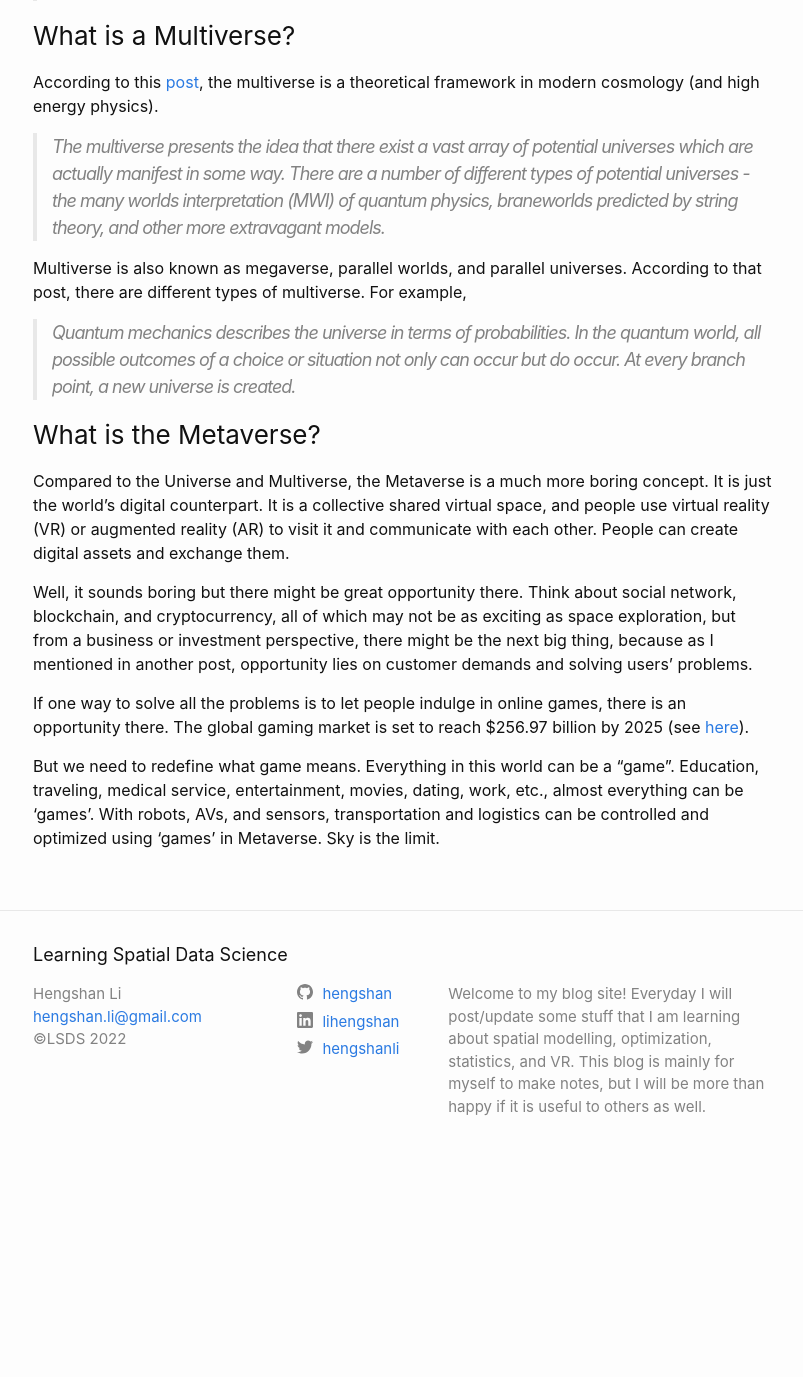
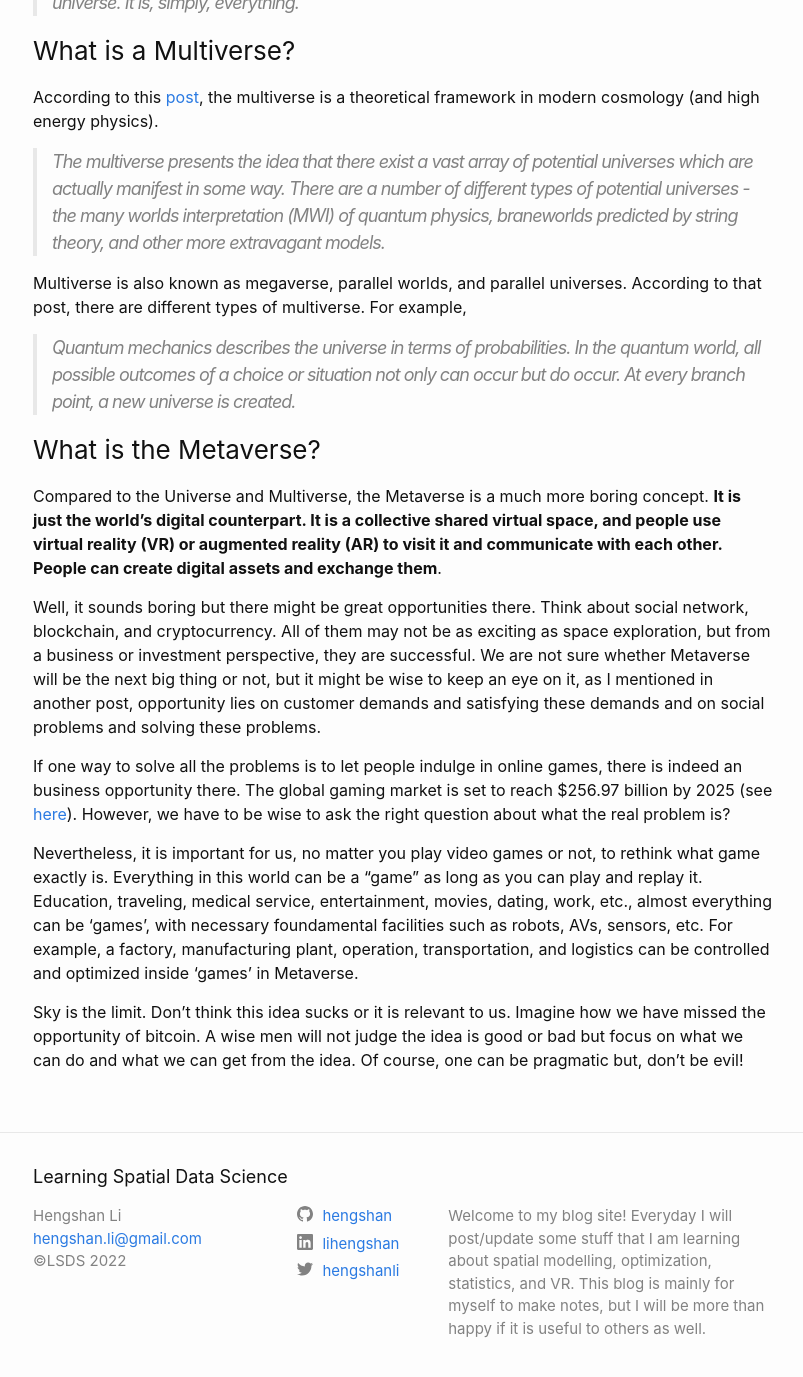
Before and after one commit to hengshan/hengshan.github.io, a Jekyll site: the page built from blog-spatial-metaverse/_posts/2021-12-31-my-first-spatial-metaverse-blog.markdown, in a window 1280 px wide and 1400 px high, scrolled down 902 px. Shown: the top 1377 px of the window, without its empty margins (237-1040 px from the left). Built offline with Jekyll 4.4.1, drawn with Linux system fonts in a browser that asks for light colours; before the commit the page ends 2080 px from its top, so only the background shows below that; some of the changed text lies outside the part shown.

```diff
--- a/blog-spatial-metaverse/_posts/2021-12-31-my-first-spatial-metaverse-blog.markdown
+++ b/blog-spatial-metaverse/_posts/2021-12-31-my-first-spatial-metaverse-blog.markdown
@@ -5,9 +5,12 @@
 category: Metaverse
 ---
 
+
 2021 is an important year to me. This is the last blog of 2021 and might be the first one of 2022 as well if I did not finish it before midnight. This blog is about Metaverse.
 
-Everyone should have heard about the Metaverse in 2021. ALthough I have been working on some virtual reality (VR) projects, I have no idea what Metaverse exactly is, so I did some research.
+Everyone should have heard about the Metaverse in 2021. Although I have been working on some virtual reality (VR) projects, I have no idea what Metaverse exactly is, so I did some research.
+
+Go directly to: [what is the Metaverse?](#what-is-the-metaverse)
 
 > Imagination is everything. It is the preview of life's coming attractions. -Albert Einstein
 
@@ -32,11 +35,14 @@
 >Quantum mechanics describes the universe in terms of probabilities. In the quantum world, all possible outcomes of a choice or situation not only can occur but do occur. At every branch point, a new universe is created.
 
 ### What is the Metaverse?
-Compared to the Universe and Multiverse, the Metaverse is a much more boring concept. It is just the world’s digital counterpart. It is a collective shared virtual space, and people use virtual reality (VR) or augmented reality (AR) to visit it and communicate with each other.
-People can create digital assets and exchange them.
+Compared to the Universe and Multiverse, the Metaverse is a much more boring concept. **It is just the world’s digital counterpart. It is a collective shared virtual space, and people use virtual reality (VR) or augmented reality (AR) to visit it and communicate with each other.
+People can create digital assets and exchange them**.
 
-Well, it sounds boring but there might be great opportunity there. Think about social network, blockchain, and cryptocurrency, all of which may not be as exciting as space exploration, but from a business or investment perspective, there might be the next big thing, because as I mentioned in another post, opportunity lies on customer demands and solving users' problems.
+Well, it sounds boring but there might be great opportunities there. Think about social network, blockchain, and cryptocurrency. All of them may not be as exciting as space exploration, but from a business or investment perspective, they are successful. We are not sure whether Metaverse will be the next big thing or not, but it might be wise to keep an eye on it, as I mentioned in another post, opportunity lies on customer demands and satisfying these demands and on social problems and solving these problems.
 
-If one way to solve all the problems is to let people indulge in online games, there is an opportunity there. The global gaming market is set to reach $256.97 billion by 2025 (see [here](https://techjury.net/blog/gaming-industry-worth){:target="_blank"}).
+If one way to solve all the problems is to let people indulge in online games, there is indeed an business opportunity there. The global gaming market is set to reach $256.97 billion by 2025 (see [here](https://techjury.net/blog/gaming-industry-worth){:target="_blank"}). However, we have to be wise to ask the right question about what the real problem is?
 
-But we need to redefine what game means. Everything in this world can be a "game". Education, traveling, medical service, entertainment, movies, dating, work, etc., almost everything can be 'games'. With robots, AVs, and sensors, transportation and logistics can be controlled and optimized using 'games' in Metaverse. Sky is the limit.
+Nevertheless, it is important for us, no matter you play video games or not, to rethink what game exactly is. Everything in this world can be a "game" as long as you can play and replay it. Education, traveling, medical service, entertainment, movies, dating, work, etc., almost everything can be 'games', with necessary foundamental facilities such as robots, AVs, sensors, etc. For example, a factory, manufacturing plant, operation, transportation, and logistics can be controlled and optimized inside 'games' in Metaverse.
+
+Sky is the limit. Don't think this idea sucks or it is relevant to us.
+Imagine how we have missed the opportunity of bitcoin. A wise men will not judge the idea is good or bad but focus on what we can do and what we can get from the idea. Of course, one can be pragmatic but, don't be evil!
--- a/blog-spatial-modelling/_posts/2021-12-20-why-is-spatial-modelling-important.markdown
+++ b/blog-spatial-modelling/_posts/2021-12-20-why-is-spatial-modelling-important.markdown
@@ -61,7 +61,7 @@
 [spatial trends in united states tornado frequency](https://www.nature.com/articles/s41612-018-0048-2), and [Spatial Redistribution of U.S. Tornado Activity between 1954 and 2013
 ](https://journals.ametsoc.org/view/journals/apme/55/8/jamc-d-15-0342.1.xml).
 
-Of course, spatial modelling has many applications other than meteorology. Actually, spatial modeling such as smoothing and interpolation have "immense use in everything from anthropology to zoology and all the “ologies” in-between". If we all agree that science is important for sustainable development, spatial modeling plays a fundamental role in these sciences.
+Of course, spatial modelling has many applications other than meteorology. Actually, spatial modeling such as smoothing and interpolation have "immense use in everything from anthropology to zoology and all the 'ologies' in-between". If we all agree that science is important for sustainable development, spatial modeling plays a fundamental role in these sciences.
 
 ---
 <br/>
```
Also changed, not shown: blog-spatial-modelling/_posts/2022-01-01-the-goal-of-spatial-modeling.markdown (added, +28 -0 lines), blog-spatial-tool/_posts/2021-12-21-my-first-spatial-tool-blog-vim.markdown (+4 -3 lines).
